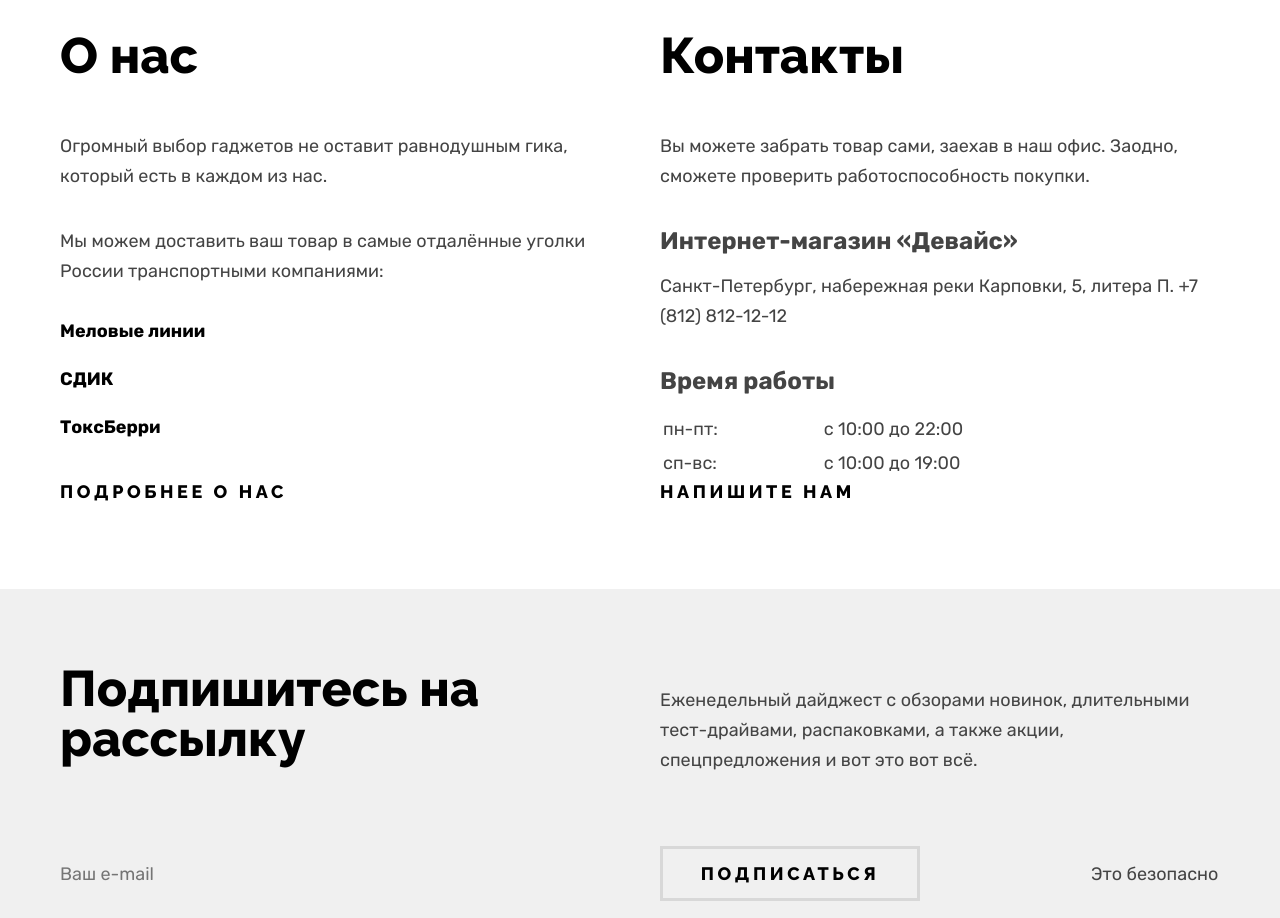
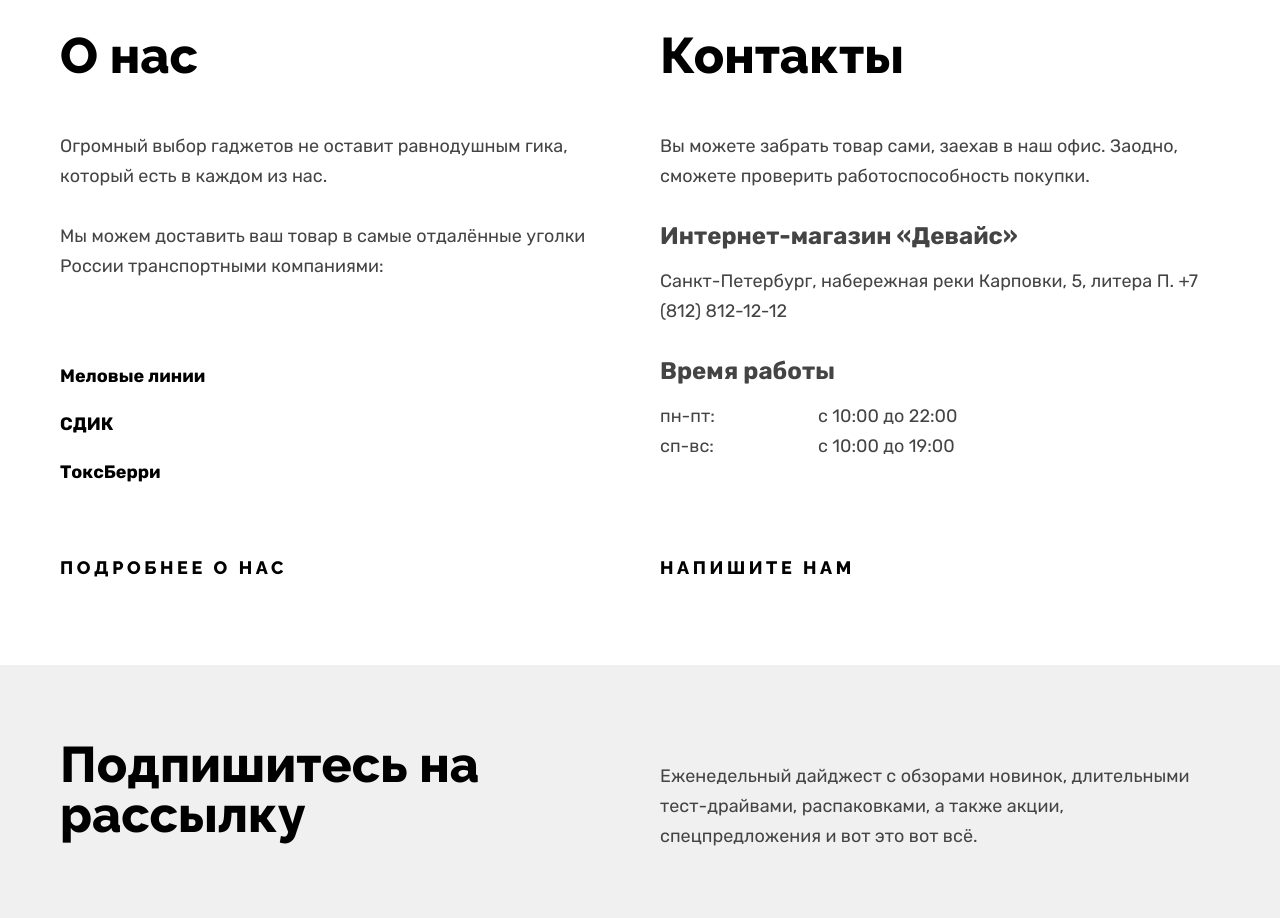
Before and after one commit to ant-druha/1924739-device-32, a plain HTML site: page index.html in a window 1280 px wide. Shown: the part 1820-2738 px from the top of the page. Drawn offline with Linux system fonts and the light colour scheme.

Commit message:
Vertical alignment in "about" section according to the design.

```diff
--- a/index.html
+++ b/index.html
@@ -339,7 +339,7 @@
               <a class="contacts-phone" href="tel:+78128121212">+7 (812) 812-12-12</a>
             </address>
             <h4 class="contacts-sub-title">Время работы</h4>
-            <table>
+            <table class="about-info-schedule-table">
               <tr>
                 <td>пн-пт:</td>
                 <td>с 10:00 до 22:00</td>
--- a/styles/styles.css
+++ b/styles/styles.css
@@ -351,6 +351,10 @@ figure {
   margin-bottom: 50px;
 }
 
+.text-container {
+  margin-bottom: 55px;
+}
+
 .categories {
   margin-bottom: 69px;
 }
@@ -428,6 +432,7 @@ figure {
   color: black;
   padding: 0;
   margin: 0;
+  margin-bottom: 75px;
   list-style-type: none;
 }
 
@@ -454,7 +459,7 @@ figure {
 
 .about-info-text {
   margin: 0;
-  margin-bottom: 35px;
+  margin-bottom: 30px;
 }
 
 .about-info-item {
@@ -479,6 +484,16 @@ figure {
 .contacts-phone {
   text-decoration: none;
   color: inherit;
+}
+
+.about-info-schedule-table {
+  border: 0;
+  border-spacing: 0;
+  border-collapse: collapse;
+}
+
+.about-info-schedule-table td {
+  padding: 0;
 }
 
 .newsletter {
```
